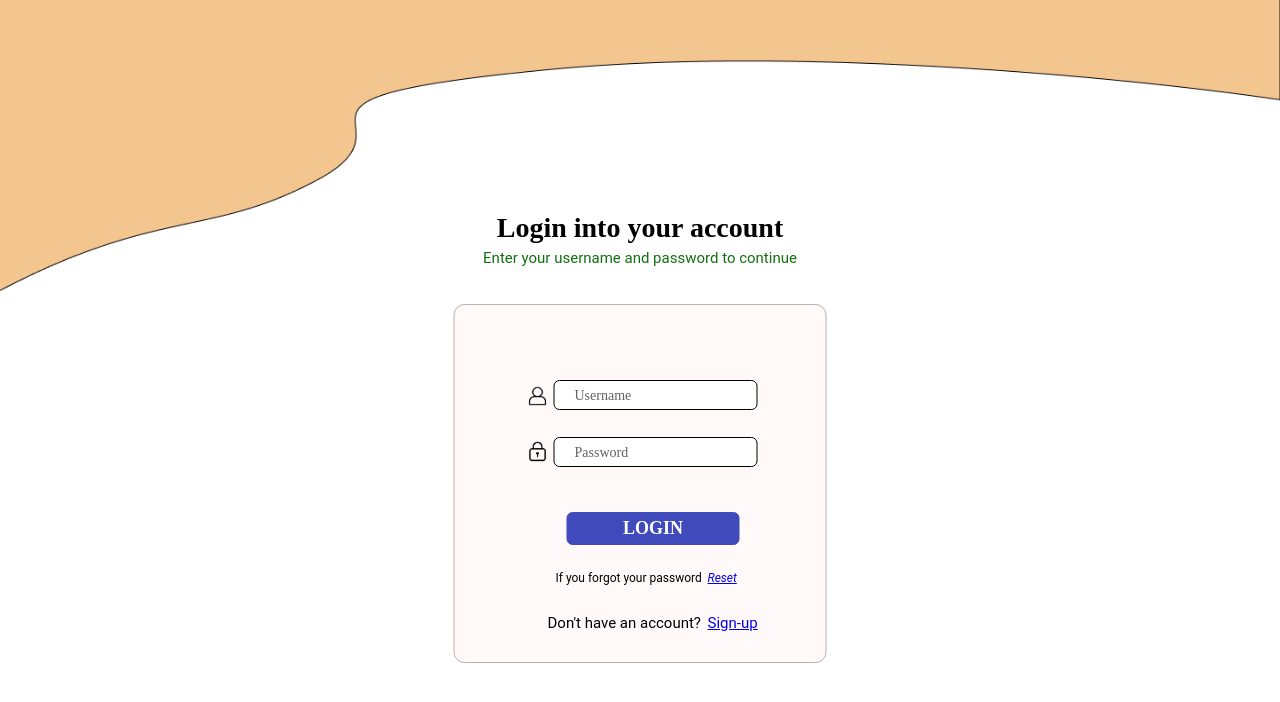
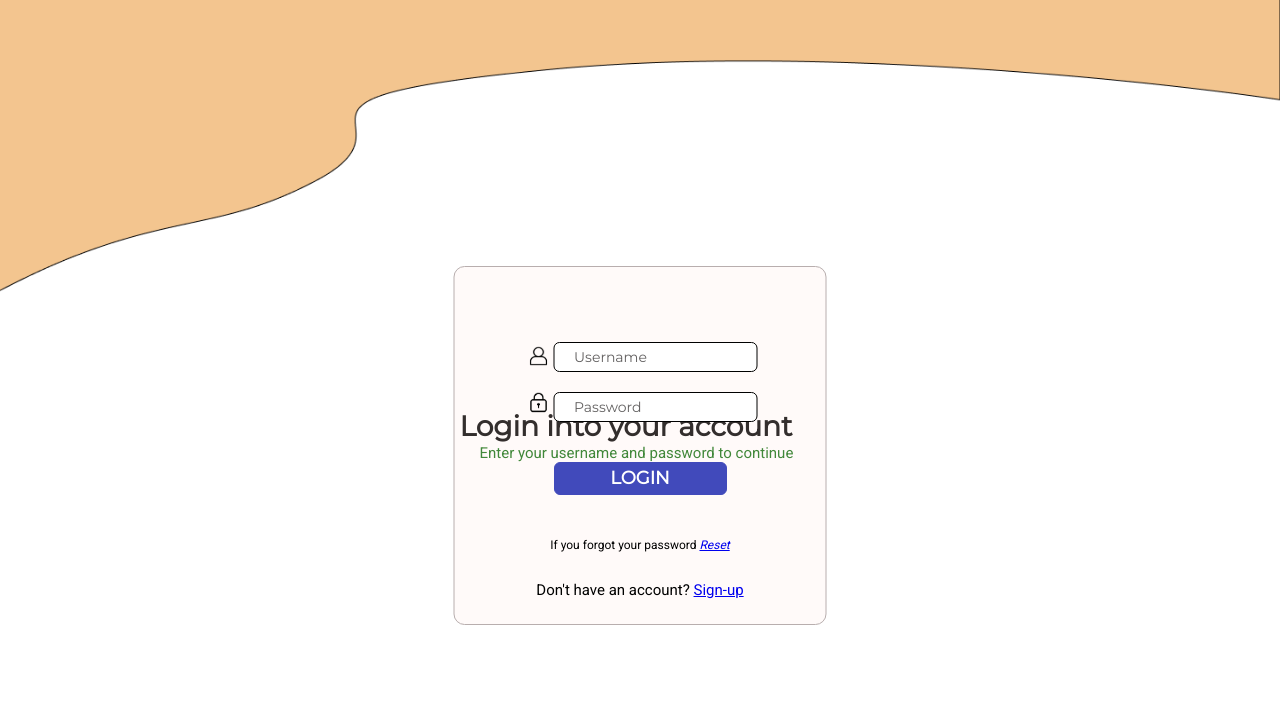
Before and after one commit to musamutuku/APPTECH, a Flask app: page /login in a window 1280 px wide. Shown: the top 702 px of the page. Run offline with Flask 2, Linux system fonts and the light colour scheme.

Commit message:
index and login updates

```diff
--- a/main.py
+++ b/main.py
@@ -106,7 +106,9 @@ def Register():
         # check if the user_id and username are already used
         if user_ID is None:
             if current_user is not None:
-                return jsonify({"msg":"the username is already taken. Use another username"}),409
+                error_msg = "false"
+                return render_template("register.html", error = error_msg, usernme = current_user)
+                # return jsonify({"msg":"the username is already taken. Use another username"}),409
         else:
             return jsonify({"msg":"the ID is already used"}),409
 
--- a/static/css/style.css
+++ b/static/css/style.css
@@ -1,11 +1,19 @@
 /* -----login pages---- */
+.login-div{
+    position: absolute;
+    width: 401px;
+    height: 450px;
+    top: 50%;
+    left: 50%;
+    transform: translate(-50%, -50%);
+    align-content: center;
+}
 .loginbox{
     position: absolute;
     width: 373px;
     height: 359px;
-    transform: translate(-50%, 0);
-    left: 50%;
-    top: 304px;
+    bottom: 0px;
+    left: 14px;
     background: rgba(255, 229, 223, 0.2);
     border: 1px solid #B8AEAE;
     box-sizing: border-box;
@@ -19,9 +27,8 @@
 }
 p#title{
     position: absolute;
-    transform: translate(-50%, 0);
-    left: 50%;
-    top: 183px;
+    left: 20px;
+    margin-top: 10px;
     font-family: Montserrat;
     font-style: normal;
     font-weight: bold;
@@ -31,9 +38,8 @@ p#title{
 }
 p#subtitle{
     position: absolute;
-    transform: translate(-50%, 0);
-    left: 50%;
-    top: 235px;
+    margin-top: 45px;
+    left: 40px;
     font-family: Roboto;
     font-style: normal;
     font-weight: normal;
@@ -41,30 +47,39 @@ p#subtitle{
     line-height: 16px;
     color: #127010;
 }
-form input{
+.input-div{
+    position: absolute;
+    width: 250px;
+    height: 100px;
+    transform: translate(-50%, 0);
+    left: 50%;
+}
+.input-div input{
+    position: absolute;
     width: 204px;
     height: 30px;
-    margin-left: 99px;
-    margin-bottom: 27px;
-    padding-left: 20px;
+    right: 8px;
     background: #FFFFFF;
-    border: 1px solid #000000;
     box-sizing: border-box;
     border-radius: 6px;
+    padding-left: 20px;
+    border: 1px solid #000000;
+}
+.input-div input[type="password"]{
+    top: 50px;
 }
 form img#user{
     position: absolute;
     width: 30px;
     height: 28px;
-    left: 68px;
-    top: 77px;
+    left: 8px;
 }
 form img#pass{
     position: absolute;
     width: 18px;
     height: 22px;
-    left: 74px;
-    top: 136px;
+    left: 14px;
+    top: 50px;
 }
 input::placeholder{
     font-family: Montserrat;
@@ -78,10 +93,12 @@ input:focus{
     outline: none;
 }
 .login-btn{
+    position: absolute;
     width: 173px;
     height: 33px;
-    margin-left: 112px;
-    margin-top: 18px;
+    transform: translate(-50%, 0);
+    left: 50%;
+    margin-top: 120px;
     background: #414ABB;
     border-radius: 6px;
     border: 1px solid #414ABB;
@@ -96,22 +113,49 @@ input:focus{
 .login-btn:hover{
     cursor: pointer;
 }
+#forgot{
+    position: absolute;
+    top: 260px;
+    width: 100%;
+    font-family: Roboto;
+    font-style: normal;
+    font-weight: normal;
+    font-size: 12px;
+    line-height: 13px;
+    text-align: center;
+}
+#forgot span{
+    font-style: italic;
+}
+#signup{
+    position: absolute;
+    top: 300px;
+    width: 100%;
+    font-family: Roboto;
+    font-style: normal;
+    font-weight: normal;
+    font-size: 15px;
+    line-height: 16px;
+    text-align: center;
+}
+#forgot a:visited, #signup a:visited{
+    color: #0909FC;
+}
 .login-errbox{
     position: absolute;
     width: 502px;
     height: 179px;
-    transform: translate(-50%, 0);
+    transform: translate(-50%, -50%);
     left: 50%;
-    top: 345px;
+    top: 50%;
     box-sizing: border-box;
     border: 1px solid #eee8e8;
     border-radius: 30px;
-    align-items: center;
     background: rgba(255, 229, 223, 0.2);
     box-shadow: 1px 1px 20px 1px rgba(0,0,0,0.1);
 }
 #error{
-    margin-top: 51px;
+    margin-top: 55px;
     margin-left: auto;
     margin-bottom: 22px;
     font-family: Montserrat;
@@ -142,53 +186,50 @@ input:focus{
 #try-again a:visited{
     color: #0909FC;
 }
-#forgot{
-    font-family: Roboto;
-    font-style: normal;
-    font-weight: normal;
-    font-size: 12px;
-    line-height: 13px;
-}
-#forgot p{
-    position: absolute;
-    margin-left: 101px;
-    margin-top: 27px;
-}
-#forgot a{
-    position: absolute;
-    font-style: italic;
-    left: 253px;
-    margin-top: 27px;
-}#signup{
-    font-family: Roboto;
-    font-style: normal;
-    font-weight: normal;
-    font-size: 15px;
-    line-height: 16px;
-}
-#signup p{
-    position: absolute;
-    margin-left: 93px;
-    margin-top: 70px;
-}
-#signup a{
-    position: absolute;
-    margin-left: 253px;
-    margin-top: 70px;
-}
-#forgot a:visited, #signup a:visited{
-    color: #0909FC;
-}
 
 /* ---------index-------- */
+#main-img{
+    position: absolute;
+    top: 0px;
+    left: 0px;
+    width: 100%;
+    height: 863px;
+    opacity: 0.5;
+}
+.index-div{
+    position: absolute;
+    width: 100%;
+    height: 100%;
+    left: 0px;
+    top: 0px;
+}
+.upper-div{
+    position: absolute;
+    width: 1442px;
+    height: 455px;
+    left: 50%;
+    transform: translate(-50%, 0);
+}
 .app-info{
     position: absolute;
-    width: 720px;
+    width: 701px;
     height: 455px;
     left: 0px;
     top: 0px;
-    background: #FAF2F2;
-    border-radius: 0px 0px 70px 0px;
+    background: rgba(250, 242, 242, 0.8);
+    border-radius: 70px;
+}
+.money-logo{
+    position: absolute;
+    width: 721px;
+    height: 455px;
+    left: 721px;
+    background-color: #FAF2F2;
+    border-radius: 0px 20px 70px 0px;
+}
+.money-logo img{
+    width: 100%;
+    height: 100%;
 }
 p#org-name{
     position: absolute;
--- a/templates/login.html
+++ b/templates/login.html
@@ -6,21 +6,26 @@
     <meta name="viewport" content="width=device-width, initial-scale=1.0">
     <title>Saving App-Login</title>
     <link rel="stylesheet" type="text/css" href="{{ url_for('static', filename='css/style.css') }}">
+    <link rel="stylesheet" href="https://fonts.googleapis.com/css?family=Roboto|Montserrat">
 </head>
 <body>
     <img src="{{ url_for('static', filename='images/login_vec.png') }}" alt="login_vec" width="100%" class="log-img">
+    <div class="login-div">
         <p id="title">Login into your account</p>
         <p id="subtitle">Enter your username and password to continue</p>
         <div class="loginbox">
             <form action="/login" method="POST">
+                <div class="input-div">
                     <img src="{{ url_for('static', filename='images/username.png') }}" alt="username" id="user">
                     <input type="text" name="username" placeholder="Username" required>
                     <img src="{{ url_for('static', filename='images/password.png') }}" alt="password" id="pass">
                     <input type="password" name="password" placeholder="Password" required>
+                </div>
                 <button type="submit" class="login-btn">LOGIN</button>
-            <div id="forgot"><p>If you forgot your password</p><a href="#">Reset</a></div>
-            <div id="signup"><p>Don't have an account?</p><a href="/register">Sign-up</a></div>
+                <div id="forgot"><p>If you forgot your password <span><a href="#">Reset</a></span></p></div>
+                <div id="signup"><p>Don't have an account? <span><a href="/register">Sign-up</a></span></p></div>
             </form>
+        </div>
     </div>
 </body>
 </html>
--- a/templates/login_error.html
+++ b/templates/login_error.html
@@ -6,6 +6,7 @@
     <meta name="viewport" content="width=device-width, initial-scale=1.0">
     <title>Saving App-Login</title>
     <link rel="stylesheet" type="text/css" href="{{ url_for('static', filename='css/style.css') }}">
+    <link rel="stylesheet" href="https://fonts.googleapis.com/css?family=Montserrat">
 </head>
 <body>
     <img src="{{ url_for('static', filename='images/login_vec.png') }}" alt="login_vec" width="100%" class="log-img">
```
Also changed, not shown: other parts of static/css/style.css (+11 -33 lines), templates/index.html (+7 -3 lines), templates/register.html (+44 -12 lines), static/images/moneybg.jpg (added). Lines whose indentation alone changed are shown as unchanged.
